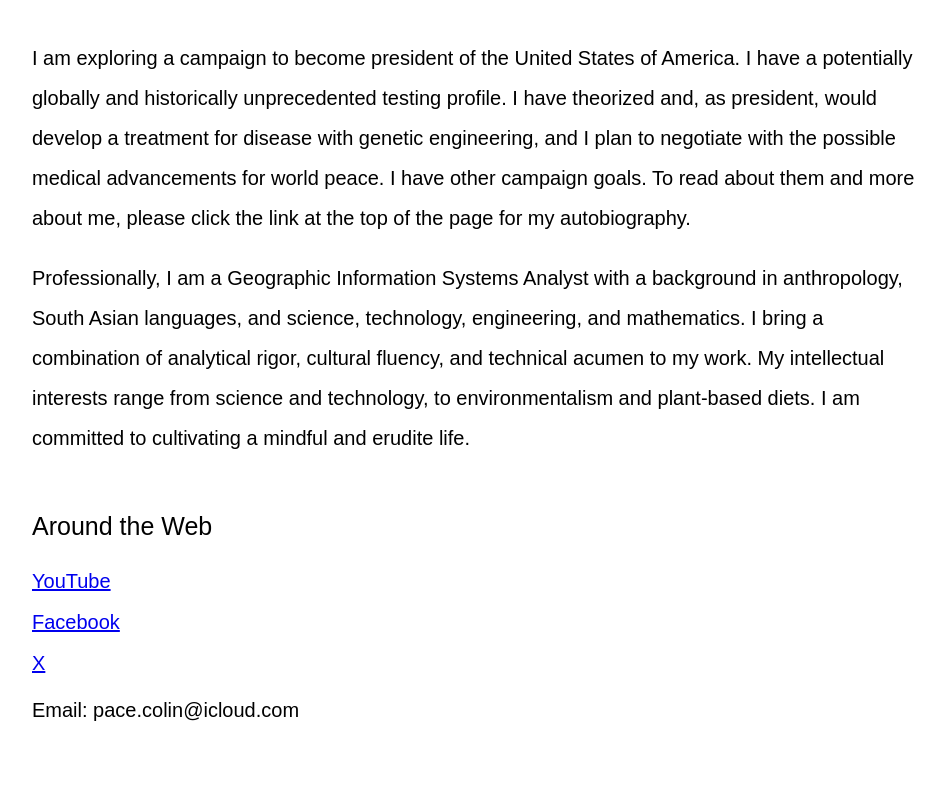
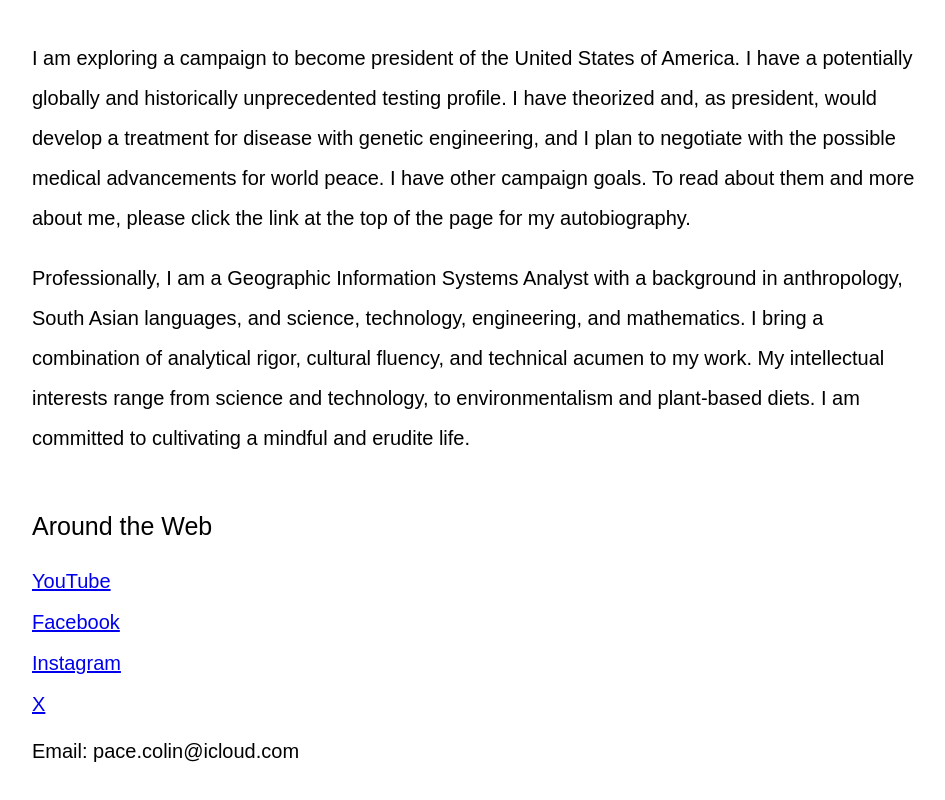
Before and after one commit to Colin-Pace/Portfolio, a React (Create React App) app: page / in a window 1280 px wide. Shown: the part 839-1639 px from the top of the page, without its empty margins (158-1103 px from the left). Built offline with nearby package versions, Linux system fonts and the light colour scheme.

Commit message:
Added Instagram link to app page

```diff
--- a/src/App.js
+++ b/src/App.js
@@ -112,6 +112,18 @@ function App() {
         <a
 
           className = 'AW'
+          href="https://www.instagram.com/colinpace1987?igsh=MW10dWs5NzlucmxmeQ%3D%3D&utm_source=qr"
+          target="_blank"
+          id = ""
+
+        >Instagram</a>
+
+        <br></br>
+        <br></br>
+
+        <a
+
+          className = 'AW'
           href="https://x.com/colin_pace_1987?s=21&t=n3_aN2-S346aY0LHuCzdhA"
           target="_blank"
           id = ""
```
